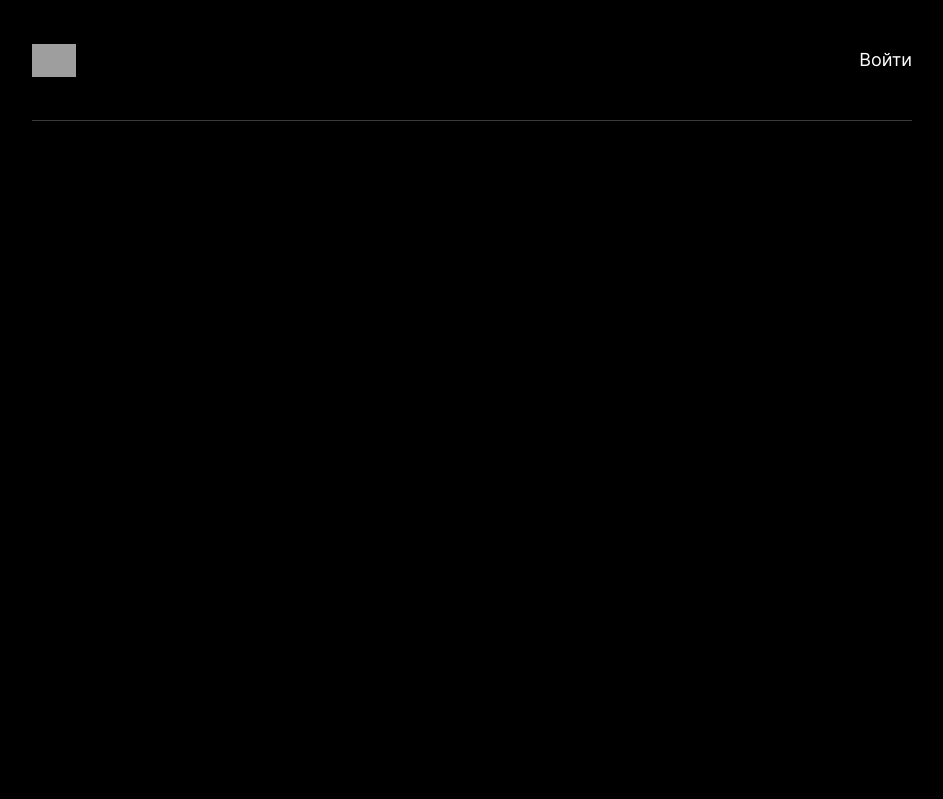
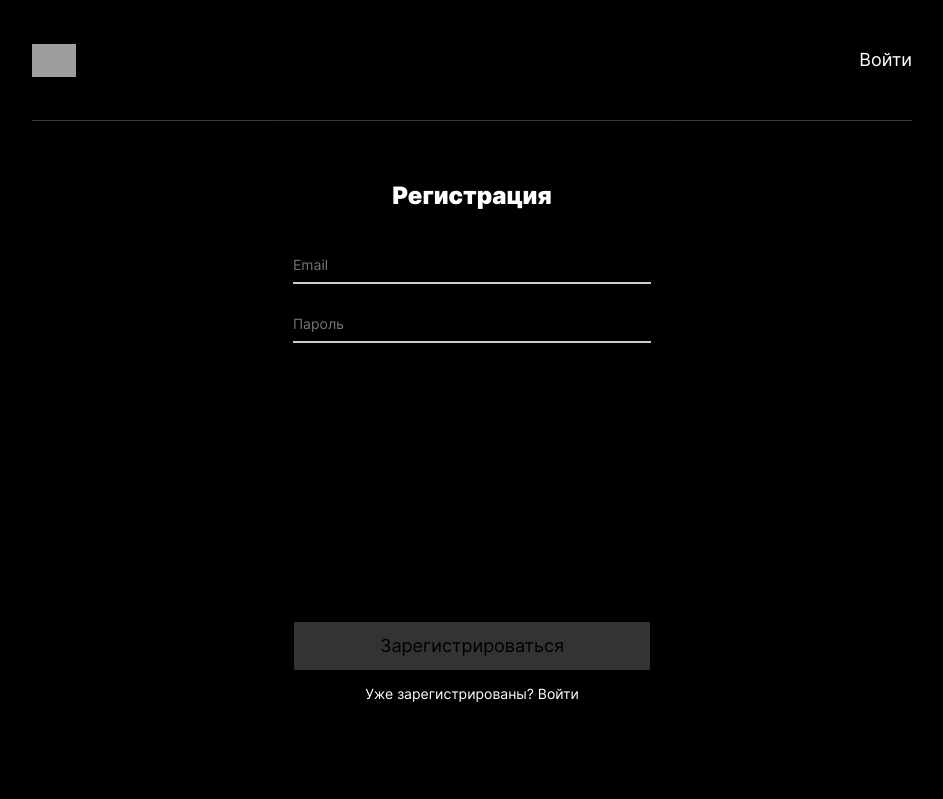
Before and after one commit to Nikolay-Shirokov/react-mesto-auth, a React app: page /sign-up in a window 1280 px wide. Shown: the whole page, without its empty margins (168-1111 px from the left). Built offline with nearby package versions, Linux system fonts and the light colour scheme; no server answers; grey boxes are pictures that could not be loaded.

Commit message:
feat: Добавлены компоненты страниц Входа и Регистрации

```diff
--- /dev/null
+++ b/src/blocks/center/center.css
@@ -0,0 +1,4 @@
+.center {
+  margin-left: auto;
+  margin-right: auto;
+}
--- /dev/null
+++ b/src/blocks/form/__additional-text/form__additional-text.css
@@ -0,0 +1,5 @@
+.form__additional-text {
+  font-size: 14px;
+  line-height: 17px;
+  min-height: 17px;
+}
--- /dev/null
+++ b/src/blocks/form/__input/_place/form__input_place_auth.css
@@ -0,0 +1,5 @@
+.form__input_place_auth {
+  background-color: transparent;
+  border-bottom: 2px solid #CCCCCC;
+  color: var(--basic-white);
+}
--- /dev/null
+++ b/src/blocks/form/__link/form__link.css
@@ -0,0 +1,4 @@
+.form__link {
+  color: var(--basic-white);
+  text-decoration: none;
+}
--- /dev/null
+++ b/src/blocks/form/__submit/_place/form__submit_place_auth.css
@@ -0,0 +1,5 @@
+.form__submit_place_auth {
+  background: var(--basic-white);
+  color: var(--basic-dark);
+  border: 1px solid var(--basic-dark);
+}
--- a/src/blocks/form/__title/form__title.css
+++ b/src/blocks/form/__title/form__title.css
@@ -2,7 +2,8 @@
   font-weight: 900;
   font-size: 24px;
   line-height: 29px;
-  margin: 0 0 42px 0;
+  margin-top: 0;
+  margin-bottom: 42px;
 }
 
 @media screen and (max-width: 500px) {
--- /dev/null
+++ b/src/blocks/form/_place/form_place_auth.css
@@ -0,0 +1,7 @@
+.form_place_auth {
+   background-color: transparent;
+   color: var(--basic-white);
+   height: calc(100vh - var(--header-height) - 5px);
+   padding-top: 60px;
+   padding-bottom: 80px;
+}
--- a/src/blocks/header/header.css
+++ b/src/blocks/header/header.css
@@ -1,12 +1,6 @@
 .header {
-  min-height: 120px;
+  min-height: var(--header-height);
   border-bottom: 1px solid rgba(84, 84, 84, .7);
   display: flex;
   align-items: center;
 }
-
-@media screen and (max-width: 800px) {
-  .header {
-    min-height: 84px;
-  }
-}
--- a/src/blocks/root/root.css
+++ b/src/blocks/root/root.css
@@ -14,3 +14,9 @@
     --page-padding: 19px;
   }
 }
+
+@media screen and (max-width: 800px) {
+  .root {
+    --header-height: 84px;
+  }
+}
--- a/src/components/App.js
+++ b/src/components/App.js
@@ -15,6 +15,8 @@ import EditAvatarPopup from "./EditAvatarPopup";
 import AddPlacePopup from "./AddPlacePopup";
 import { Route, Routes } from "react-router-dom";
 import RequireAuth from "./RequireAuth";
+import Login from "./Login";
+import Register from "./Register";
 
 function App() {
 
@@ -143,10 +145,15 @@ function App() {
         <Routes>
           <Route
             path="/sign-up"
-/*             element={ } */
+            element={
+              <Register />
+            }
           />
           <Route
             path="/sign-in"
+            element={
+              <Login />
+            }
           />
           <Route
             path="/"
--- /dev/null
+++ b/src/components/FormAuth.js
@@ -0,0 +1,32 @@
+import { useFormAndValidation } from "../hooks/useFormAndValidation";
+
+function FormAuth(props) {
+
+  const { values, handleChange, errors, isValid, resetForm } = useFormAndValidation()
+
+  function handleSubmit(event) {
+    event.preventDefault();
+
+  }
+
+  return (
+    <form className="form form_place_auth center" action="post" name={`form-${props.name}`} onSubmit={handleSubmit} noValidate>
+      <h2 className="form__title center">{props.title}</h2>
+      <fieldset className="form__fields">
+        <label className="form__field">
+          <input value={values.email || ''} onChange={handleChange} className={`form__input form__input_place_auth ${!errors.email ? '' : 'form__input_type_error'}`} type="email" name="email" placeholder="Email" required />
+          <span className={`form__input-error ${!errors.email ? '' : 'form__input-error_visible'}`}>{errors.email}</span>
+        </label>
+        <label className="form__field">
+          <input value={values.password || ''} onChange={handleChange} className={`form__input form__input_place_auth ${!errors.password ? '' : 'form__input_type_error'}`} type="password" name="password" placeholder="Пароль" required />
+          <span className={`form__input-error ${!errors.password ? '' : 'form__input-error_visible'}`}>{errors.password}</span>
+        </label>
+      </fieldset>
+      <div className="space"></div>
+      <button className={`form__submit form__submit_place_auth ${!isValid ? 'form__submit_disabled' : ''} button`} type="submit" disabled={!isValid}>{props.buttonText}</button>
+      {props.additionalText}
+    </form>
+  );
+}
+
+export default FormAuth;
--- /dev/null
+++ b/src/components/Login.js
@@ -0,0 +1,16 @@
+import FormAuth from "./FormAuth";
+
+function Login(props) {
+
+  return (
+    <FormAuth
+      {...props}
+      name="login"
+      title="Вход"
+      buttonText="Вход"
+      additionalText={<p className="form__additional-text center"></p>}
+    />
+  );
+}
+
+export default Login;
--- /dev/null
+++ b/src/components/Register.js
@@ -0,0 +1,17 @@
+import { Link } from "react-router-dom";
+import FormAuth from "./FormAuth";
+
+function Register(props) {
+
+  return (
+    <FormAuth
+      {...props}
+      name="register"
+      title="Регистрация"
+      buttonText="Зарегистрироваться"
+      additionalText={<p className="form__additional-text center">Уже зарегистрированы? <Link className="form__link button" to="/sign-in">Войти</Link></p>}
+    />
+  );
+}
+
+export default Register;
--- a/src/hooks/useFormAndValidation.js
+++ b/src/hooks/useFormAndValidation.js
@@ -3,7 +3,7 @@ import {useState, useCallback} from 'react';
 export function useFormAndValidation() {
   const [ values, setValues ] = useState({});
   const [ errors, setErrors ] = useState({});
-  const [ isValid, setIsValid ] = useState(true);
+  const [ isValid, setIsValid ] = useState(false);
 
   const handleChange = (e) => {
     const {name, value} = e.target;
--- a/src/index.css
+++ b/src/index.css
@@ -8,6 +8,7 @@
 @import url(./blocks/root/root.css);
 @import url(./blocks/wrapper/wrapper.css);
 @import url(./blocks/space/space.css);
+@import url(./blocks/center/center.css);
 @import url(./blocks/header/header.css);
 @import url(./blocks/header/__logo/header__logo.css);
 @import url(./blocks/header/__link/header__link.css);
@@ -39,15 +40,20 @@
 @import url(./blocks/popup/__container/popup__container.css);
 @import url(./blocks/popup/__close/popup__close.css);
 @import url(./blocks/form/form.css);
+@import url(./blocks/form/_place/form_place_auth.css);
 @import url(./blocks/form/__title/form__title.css);
 @import url(./blocks/form/__fields/form__fields.css);
 @import url(./blocks/form/__field/form__field.css);
 @import url(./blocks/form/__input/form__input.css);
+@import url(./blocks/form/__input/_place/form__input_place_auth.css);
 @import url(./blocks/form/__input/_type/form__input_type_error.css);
 @import url(./blocks/form/__input-error/form__input-error.css);
 @import url(./blocks/form/__input-error/_visible/form__input-error_visible.css);
 @import url(./blocks/form/__submit/form__submit.css);
 @import url(./blocks/form/__submit/_disabled/form__submit_disabled.css);
+@import url(./blocks/form/__submit/_place/form__submit_place_auth.css);
+@import url(./blocks/form/__additional-text/form__additional-text.css);
+@import url(./blocks/form/__link/form__link.css);
 @import url(./blocks/figure/figure.css);
 @import url(./blocks/figure/__image/figure__image.css);
 @import url(./blocks/figure/__caption/figure__caption.css);
--- a/src/variables/variables.css
+++ b/src/variables/variables.css
@@ -4,4 +4,5 @@
   --basic-gray: #545454;
   --basic-error: #FF0000;
   --page-padding: 0;
+  --header-height: 120px;
 }
```
